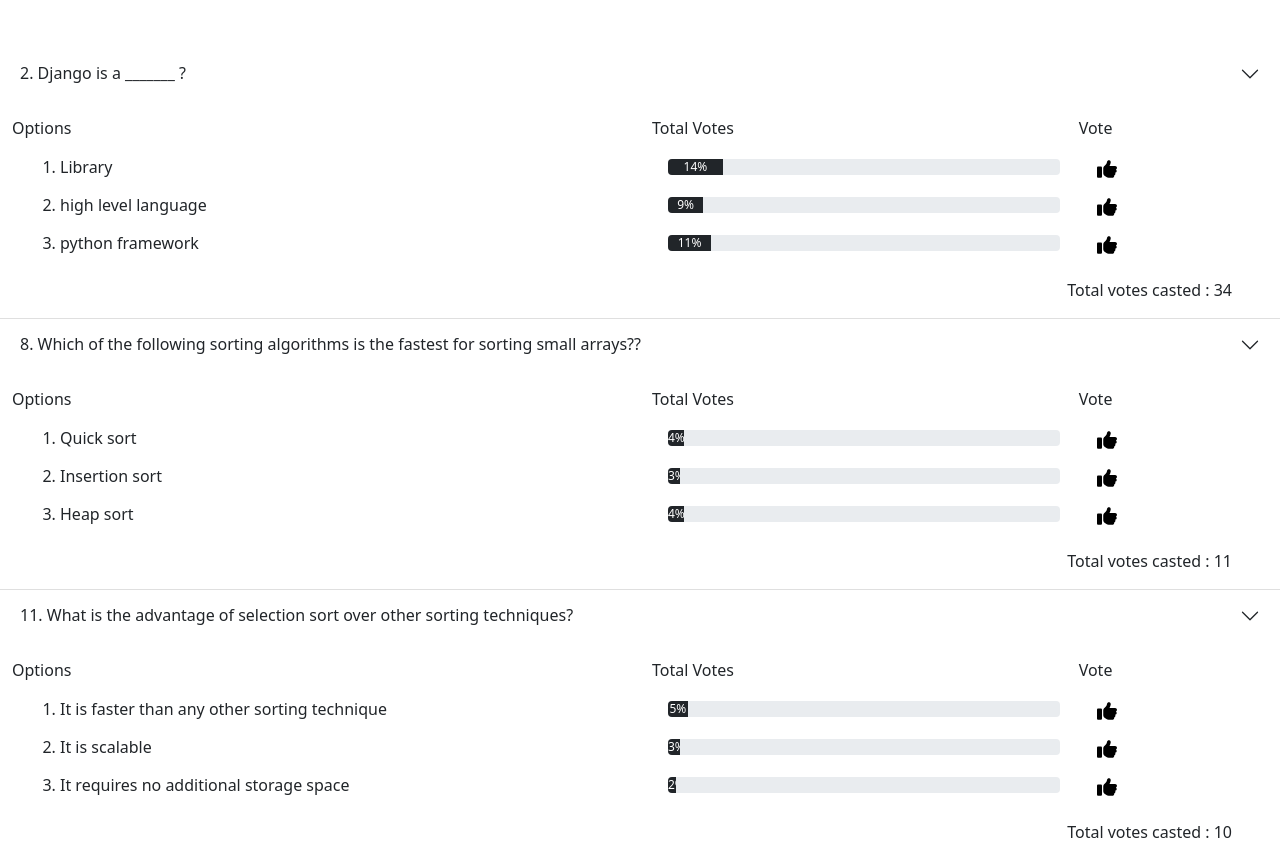
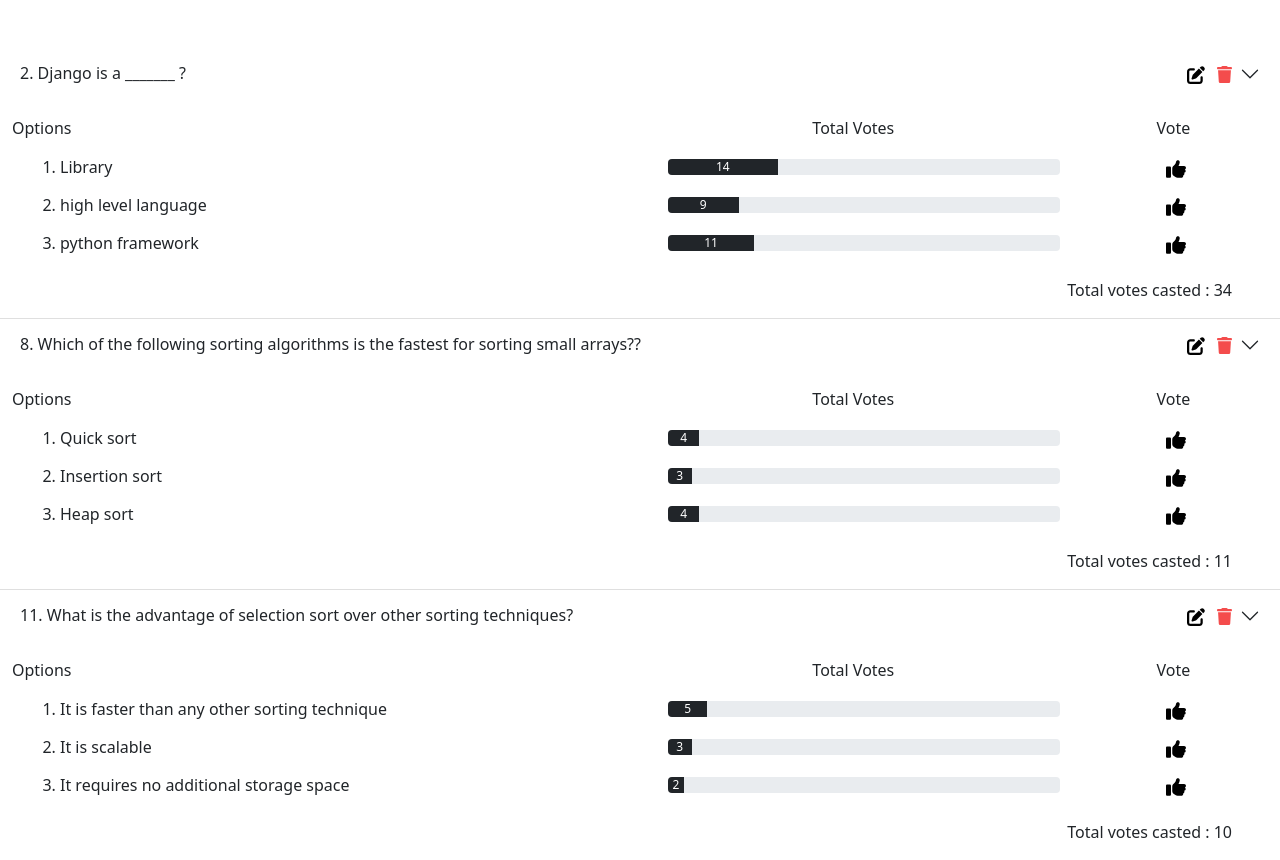
Before and after one commit to Devanshee-Gupta/Django-training-2, a Django app: page / in a window 1280 px wide. Shown: the part 62-922 px from the top of the page. Run offline with Django 4.2, Linux system fonts and the light colour scheme; data comes from the database, SQL or seed files in the repository; both versions use the stored data as it was after the commit.

Commit message:
Deletion functionality added

```diff
--- a/ProjectDirectory/PollProject/home/templates/Home.html
+++ b/ProjectDirectory/PollProject/home/templates/Home.html
@@ -128,7 +128,10 @@
                   </div>
 
                   <div class="input-group mb-3">
-                    <span class="input-group-text bg-success text-light" id="correct_ans">
+                    <span
+                      class="input-group-text bg-success text-light"
+                      id="correct_ans"
+                    >
                       Correct Answer</span
                     >
                     <input
@@ -181,7 +184,7 @@
 <div class="accordion accordion-flush mt-5 border-2" id="accordionFlushExample">
   {% load static %} {% for i in list_of_questions %}
   <div class="accordion-item">
-    <h2 class="accordion-header" id="flush-headingOne">
+    <h2 class="accordion-header" id="H{{i.id}}">
       <button
         class="accordion-button collapsed"
         type="button"
@@ -190,7 +193,34 @@
         aria-expanded="false"
         aria-controls="Q{{i.id}}"
       >
-        {{i.id}}. {{i.question_text}}
+        <div class="d-flex justify-content-between w-100">
+          <span>{{i.id}}. {{i.question_text}}</span>
+          <div>
+            <span class="me-2">
+              <svg
+                xmlns="http://www.w3.org/2000/svg"
+                viewBox="0 0 512 512"
+                style="width: 18px"
+              >
+                <path
+                  d="M471.6 21.7c-21.9-21.9-57.3-21.9-79.2 0L362.3 51.7l97.9 97.9 30.1-30.1c21.9-21.9 21.9-57.3 0-79.2L471.6 21.7zm-299.2 220c-6.1 6.1-10.8 13.6-13.5 21.9l-29.6 88.8c-2.9 8.6-.6 18.1 5.8 24.6s15.9 8.7 24.6 5.8l88.8-29.6c8.2-2.7 15.7-7.4 21.9-13.5L437.7 172.3 339.7 74.3 172.4 241.7zM96 64C43 64 0 107 0 160V416c0 53 43 96 96 96H352c53 0 96-43 96-96V320c0-17.7-14.3-32-32-32s-32 14.3-32 32v96c0 17.7-14.3 32-32 32H96c-17.7 0-32-14.3-32-32V160c0-17.7 14.3-32 32-32h96c17.7 0 32-14.3 32-32s-14.3-32-32-32H96z"
+                />
+              </svg>
+            </span>
+            <a href="delete/{{i.id}}" class="me-2">
+              <svg
+                xmlns="http://www.w3.org/2000/svg"
+                viewBox="0 0 448 512"
+                style="width: 15px"
+              >
+                <path
+                  fill="rgb(240,0,0,0.7)"
+                  d="M135.2 17.7L128 32H32C14.3 32 0 46.3 0 64S14.3 96 32 96H416c17.7 0 32-14.3 32-32s-14.3-32-32-32H320l-7.2-14.3C307.4 6.8 296.3 0 284.2 0H163.8c-12.1 0-23.2 6.8-28.6 17.7zM416 128H32L53.2 467c1.6 25.3 22.6 45 47.9 45H346.9c25.3 0 46.3-19.7 47.9-45L416 128z"
+                />
+              </svg>
+            </a>
+          </div>
+        </div>
       </button>
     </h2>
     <div
@@ -202,8 +232,8 @@
       <div class="container-fluid my-3">
         <div class="row mb-2">
           <div class="col-6">Options</div>
-          <div class="col-4">Total Votes</div>
-          <div class="col-2">Vote</div>
+          <div class="col-4 text-center">Total Votes</div>
+          <div class="col-2 text-center">Vote</div>
         </div>
         <ol start="1">
           {% for j in i.choices %}
@@ -216,16 +246,16 @@
                 <div
                   class="progress-bar bg-dark"
                   role="progressbar"
-                  style="width: {{j.votes}}%"
+                  style="width: calc({{j.votes}}% *2)"
                   aria-valuenow="{{j.votes}}"
                   aria-valuemin="0"
-                  aria-valuemax="100"
+                  aria-valuemax="{{i.total_votes}}"
                 >
-                  {{j.votes}}%
+                  {{j.votes}}
                 </div>
               </div>
             </div>
-            <div class="col-2">
+            <div class="col-2 text-center">
               <a href="/vote/{{i.id}}/{{j.id}}" class="btn w-25">
                 <svg xmlns="http://www.w3.org/2000/svg" viewBox="0 0 512 512">
                   <path
--- a/ProjectDirectory/PollProject/home/urls.py
+++ b/ProjectDirectory/PollProject/home/urls.py
@@ -5,5 +5,7 @@ from home import views
 urlpatterns = [
     path("", views.getAllRecords, name="getAllRecords"),
     path("addNewQuestion", views.addNewQuestion, name="addNewQuestion"),
-    path("vote/<int:questionId>/<int:choiceId>",views.vote, name="vote")
+    path("vote/<int:questionId>/<int:choiceId>",views.vote, name="vote"),
+    path("ShowCorrectAns/<int:questionId",views.ShowCorrectAns, name="ShowCorrectAns"),
+    path("delete/<int:questionId>",views.delete, name="delete")
 ]
--- a/ProjectDirectory/PollProject/home/views.py
+++ b/ProjectDirectory/PollProject/home/views.py
@@ -20,34 +20,37 @@ def getAllRecords(request):
             choicesSerializer=ChoiceSerializer(choices,many=True)
             i['choices']=choicesSerializer.data
             list_of_questions.append(i)
-    print(list_of_questions)
     return render(request,"home.html",{'list_of_questions':list_of_questions,'votes':29})
 
 def vote(request,questionId,choiceId):
-
+    showCorrect=""
     question = Question.objects.filter(id=questionId)
     if(question):
             choice = Choice.objects.filter(id=choiceId)
 
             if(choice):
                 if(question[0].id != choice[0].question.id):
-                    return redirect("/")
+                    return redirect("/#H{}".format(questionId))
 
                 else:
+                    if(choice[0].is_correct):
+                        showCorrect=True
+                    else:
+                        showCorrect=False
+
                     choice[0].votes+=1
                     question[0].total_votes+=1
                     question[0].save()
                     choice[0].save()
                     messages.success(request,"Voted Successfully");
-                    return redirect("/")
+                    return redirect("/#H{0}".format(questionId))
             else:
-                return redirect("/")
+                return redirect("/#H{}".format(questionId))
     else:
-        return redirect("/")
+        return redirect("/#H{}".format(questionId))
 
 @csrf_exempt
 def addNewQuestion(request):
-
     data = request.POST
     question_text = data['question_text']
     choice_text_1 = data['choice_text_1']
@@ -79,3 +82,42 @@ def addNewQuestion(request):
             ch3 = Choice.objects.create(choice_text=choice_text_3,question=q,is_correct=False)
 
     return redirect("/")
+
+
+def ShowCorrectAns(request,questionId):
+    question = Question.objects.filter(id=questionId)
+    if(question):
+            choice = Choice.objects.filter(question=question[0])
+            for i in choice:
+                if(i.is_correct):
+                    return {
+                        "ShowCorrectAns" : i
+                    }
+    else:
+        return redirect("/#H{}".format(questionId))
+
+
+def delete(request,questionId):
+    question = Question.objects.filter(id=questionId)
+    if(question):
+            messages.success(request,"Deleted Successfully !")
+            Choice.objects.filter(question=question[0]).delete()
+            question.delete()
+            return redirect('/')
+    else:
+        return redirect('/')
+
+# views.py
+
+def getDataForEditQuestion(request, question_id):
+    question = Question.objects.get(pk=question_id)
+    choices = Choice.objects.filter(question=question)
+    context = {
+        'question': question,
+        'choices': choices,
+    }
+    return render(request, 'edit_question_modal.html', context)
+
+def updateQuestion(request):
+
+        return redirect('/')
```
Also changed, not shown: ProjectDirectory/PollProject/db.sqlite3.
